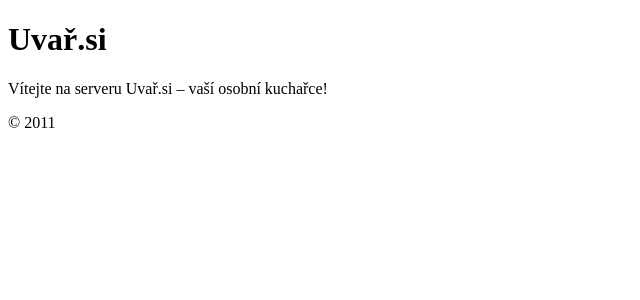
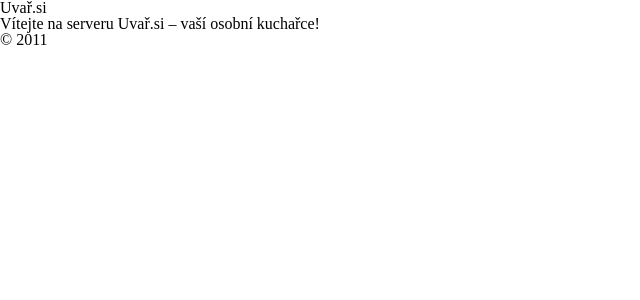
Before and after one commit to whiskybar/cookbook, a Django app: template cookbook/templates/content/homepage.html in a window 1280 px wide. Shown: the top 300 px of the page, without its empty margins (0-640 px from the left). Run offline with Django 3.2, Linux system fonts and the light colour scheme; the template is opened without the code that fills it, so the values that code supplies are empty; parts of the project's set-up code (start-up, migrations or seed data) failed here and were passed over.

Commit message:
Added some styles as a starting point.

```diff
--- /dev/null
+++ b/cookbook/static/styles/reset.css
@@ -0,0 +1,48 @@
+/* http://meyerweb.com/eric/tools/css/reset/
+   v2.0 | 20110126
+   License: none (public domain)
+*/
+
+html, body, div, span, applet, object, iframe,
+h1, h2, h3, h4, h5, h6, p, blockquote, pre,
+a, abbr, acronym, address, big, cite, code,
+del, dfn, em, img, ins, kbd, q, s, samp,
+small, strike, strong, sub, sup, tt, var,
+b, u, i, center,
+dl, dt, dd, ol, ul, li,
+fieldset, form, label, legend,
+table, caption, tbody, tfoot, thead, tr, th, td,
+article, aside, canvas, details, embed,
+figure, figcaption, footer, header, hgroup,
+menu, nav, output, ruby, section, summary,
+time, mark, audio, video {
+	margin: 0;
+	padding: 0;
+	border: 0;
+	font-size: 100%;
+	font: inherit;
+	vertical-align: baseline;
+}
+/* HTML5 display-role reset for older browsers */
+article, aside, details, figcaption, figure,
+footer, header, hgroup, menu, nav, section {
+	display: block;
+}
+body {
+	line-height: 1;
+}
+ol, ul {
+	list-style: none;
+}
+blockquote, q {
+	quotes: none;
+}
+blockquote:before, blockquote:after,
+q:before, q:after {
+	content: '';
+	content: none;
+}
+table {
+	border-collapse: collapse;
+	border-spacing: 0;
+}
--- a/cookbook/templates/base.html
+++ b/cookbook/templates/base.html
@@ -3,6 +3,10 @@
 
 <head>
 	<title>Uvař.si</title>
+
+	<link rel="stylesheet" type="text/css" href="{{ STATIC_URL }}styles/reset.css"></script>
+	<link rel="stylesheet" type="text/css" href="{{ STATIC_URL }}styles/base.css"></script>
+
 	<script type="text/javascript" src="{{ STATIC_URL }}scripts/jquery-1.5.1.min.js"></script>
 </head>
 
```
Also changed, not shown: cookbook/static/styles/base.css (added).
